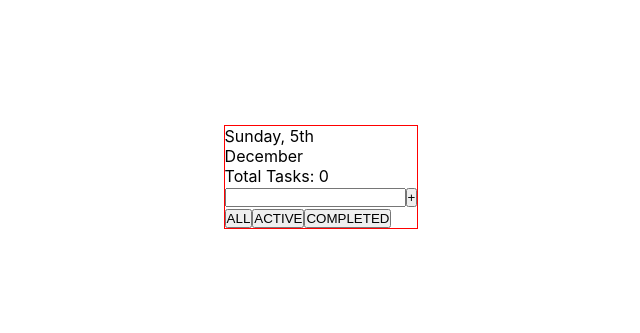
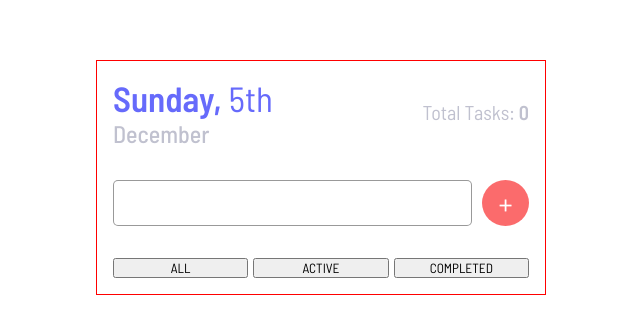
Before and after one commit to LunZaiZai0223/todo-list-app, a React (Create React App) app: page / in a window 1280 px wide. Shown: the part 223-556 px from the top of the page, without its empty margins (319-959 px from the left). Built offline with nearby package versions, Linux system fonts and the light colour scheme.

Commit message:
開始拉皮

```diff
--- a/src/App.css
+++ b/src/App.css
@@ -1,3 +1,9 @@
+:root {
+  --purple: #666afb;
+  --grey: #c0c1cf;
+  --red: #fb6b6c;
+}
+
 * {
   padding: 0;
   margin: 0;
@@ -7,6 +13,16 @@
 ul li {
   list-style-type: none;
 }
+
+body,
+body button {
+  font-family: "Barlow Semi Condensed";
+}
+
+button {
+  cursor: pointer;
+}
+
 html,
 body,
 #root {
@@ -23,5 +39,72 @@ body,
 }
 
 .todo-card {
+  min-width: 450px;
   border: 1px solid red;
 }
+
+.todo-header {
+  display: flex;
+  justify-content: space-between;
+  align-items: center;
+  padding: 1rem;
+}
+
+.date-wrapper .date {
+  color: var(--purple);
+  font-size: 35px;
+}
+.date-wrapper .date span {
+  font-weight: 600;
+}
+
+.date-wrapper .month {
+  font-size: 24px;
+  color: var(--grey);
+  font-weight: 500;
+}
+
+.task-wrapper {
+  font-size: 20px;
+  color: var(--grey);
+}
+.task-wrapper span {
+  font-weight: 600;
+}
+
+.todo-input-form {
+  padding: 1rem;
+}
+
+.input-wrapper {
+  display: flex;
+  gap: 10px;
+}
+.input-wrapper .todo-input {
+  flex: 1 1 75%;
+  font-size: 24px;
+  padding: 5px;
+  border: 1px solid rgba(0, 0, 0, 0.4);
+  border-radius: 5px;
+  outline: none;
+}
+.input-wrapper .todo-input-submit {
+  flex: 1;
+  font-size: 30px;
+  border-radius: 50%;
+  border: none;
+  padding: 5px 0;
+  background-color: var(--red);
+  color: #fff;
+  cursor: pointer;
+}
+
+.filter-buttons-container {
+  display: flex;
+  gap: 5px;
+  justify-content: space-between;
+  padding: 1rem;
+}
+.filter-buttons-container button {
+  flex: 1;
+}
```
